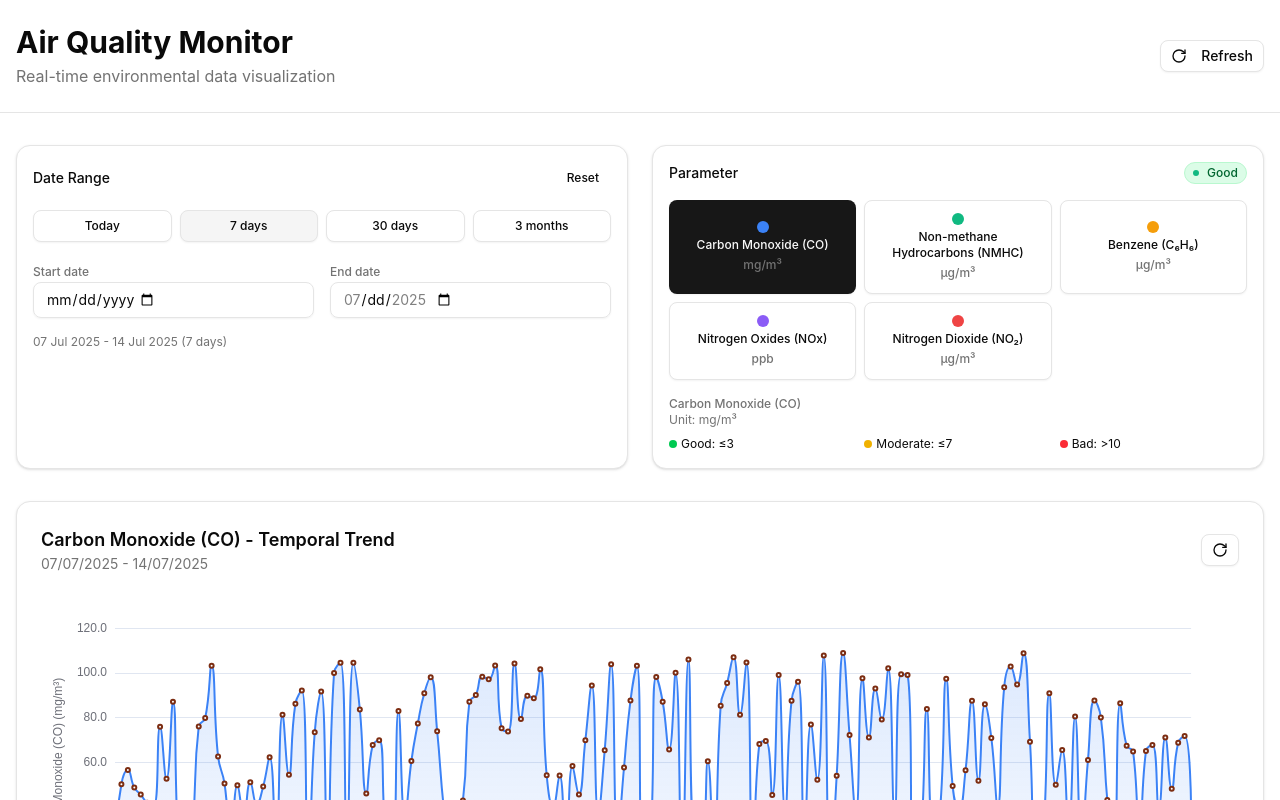
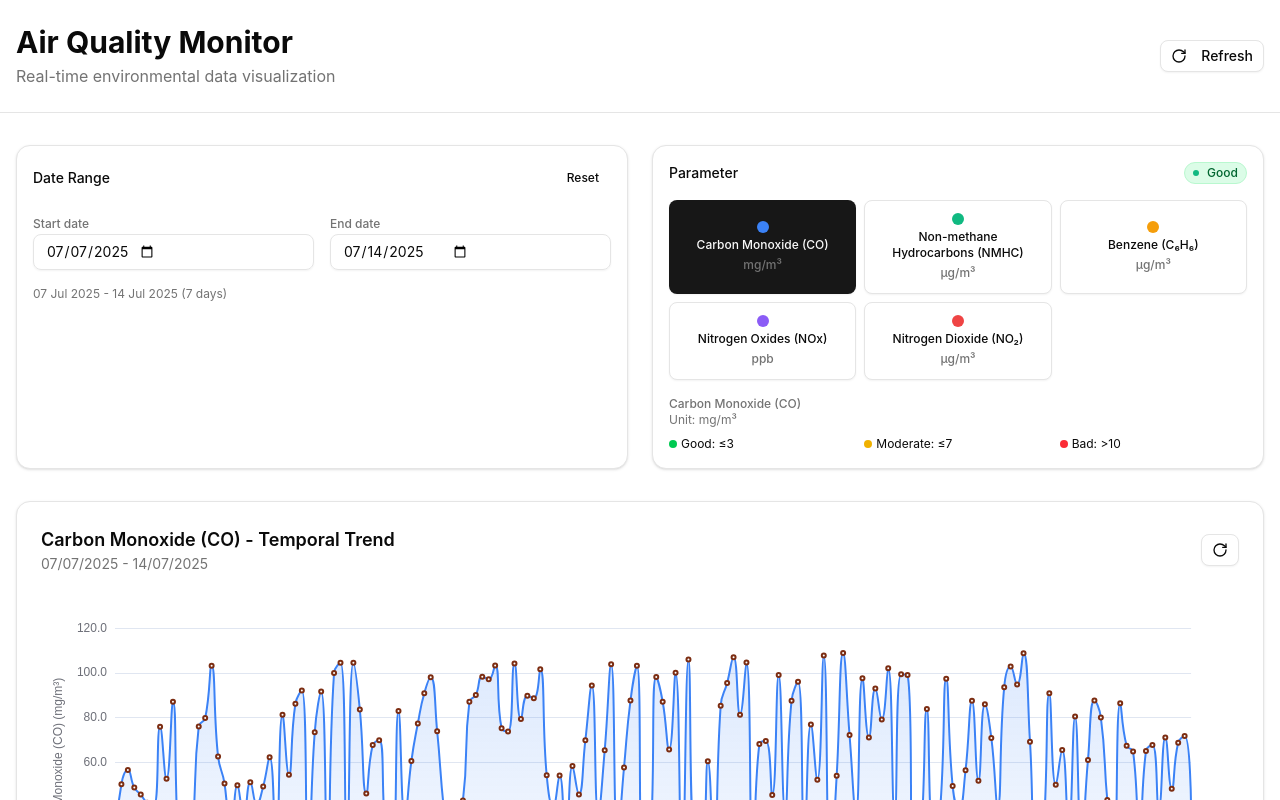
Before and after one commit to juliocesarpg92/AQI-Dashboard, a Vue app in the folder front/: page / in a window 1280 px wide. Shown: the top 800 px of the page. Built offline with nearby package versions, Linux system fonts and the light colour scheme.

Commit message:
fix(front): :bug: date input handling  and remove date presets in DateRangeFilter component

```diff
--- a/front/src/components/DateRangeFilter.vue
+++ b/front/src/components/DateRangeFilter.vue
@@ -16,21 +16,6 @@
         </Button>
       </div>
 
-      <!-- QUICK PRESETS -->
-      <div class="grid grid-cols-2 lg:grid-cols-4 gap-2">
-        <Button
-          v-for="preset in presets"
-          :key="preset.label"
-          variant="outline"
-          size="sm"
-          @click="applyPreset(preset)"
-          :class="{ 'bg-accent': isActivePreset(preset) }"
-          class="text-xs"
-        >
-          {{ preset.label }}
-        </Button>
-      </div>
-
       <!-- DATE INPUTS -->
       <div class="grid grid-cols-1 md:grid-cols-2 gap-4">
         <!-- START DATE -->
@@ -39,9 +24,8 @@
             Start date
           </label>
           <Input
+            v-model="startDateInput"
             type="date"
-            :value="formatInputDate(localRange.startDate)"
-            @input="updateStartDate"
             :max="formatInputDate(localRange.endDate)"
             class="text-sm"
           />
@@ -52,11 +36,9 @@
             End date
           </label>
           <Input
+            v-model="endDateInput"
             type="date"
-            :value="formatInputDate(localRange.endDate)"
-            @input="updateEndDate"
             :min="formatInputDate(localRange.startDate)"
-            :max="formatInputDate(new Date())"
             class="text-sm"
           />
         </div>
@@ -71,108 +53,50 @@
 </template>
 
 <script setup lang="ts">
-import { ref, watch } from "vue"
-import {
-  format,
-  differenceInDays,
-  subDays,
-  subMonths,
-  startOfDay,
-  endOfDay,
-} from "date-fns"
+import { ref, watch, computed } from "vue"
+import { format, differenceInDays, subDays } from "date-fns"
 
 import type { DateRange } from "@/types/air-quality"
 import { Card } from "@/components/ui/card"
 import { Button } from "@/components/ui/button"
 import { Input } from "@/components/ui/input"
 
-interface DatePreset {
-  label: string
-  getValue: () => DateRange
+interface Props {
+  modelValue: DateRange
 }
 
-const props = defineProps({
-  modelValue: {
-    type: Object as () => DateRange,
-    required: true,
-  },
-})
+const props = defineProps<Props>()
 const emit = defineEmits<{
   "update:modelValue": [value: DateRange]
 }>()
 
 const localRange = ref<DateRange>({ ...props.modelValue })
 
-const presets: DatePreset[] = [
-  {
-    label: "Today",
-    getValue: () => ({
-      startDate: startOfDay(new Date()),
-      endDate: endOfDay(new Date()),
-    }),
-  },
-  {
-    label: "7 days",
-    getValue: () => ({
-      startDate: subDays(new Date(), 7),
-      endDate: new Date(),
-    }),
-  },
-  {
-    label: "30 days",
-    getValue: () => ({
-      startDate: subDays(new Date(), 30),
-      endDate: new Date(),
-    }),
-  },
-  {
-    label: "3 months",
-    getValue: () => ({
-      startDate: subMonths(new Date(), 3),
-      endDate: new Date(),
-    }),
-  },
-]
-
 const formatInputDate = (date: Date): string => {
   return format(date, "yyyy-MM-dd")
 }
 
-const updateStartDate = (event: Event) => {
-  const target = event.target as HTMLInputElement
-  const newDate = new Date(target.value)
+const startDateInput = computed({
+  get: () => formatInputDate(localRange.value.startDate),
+  set: (value: string) => {
+    const newDate = new Date(value)
     if (!isNaN(newDate.getTime())) {
       localRange.value.startDate = newDate
       emitUpdate()
     }
-}
+  },
+})
 
-const updateEndDate = (event: Event) => {
-  const target = event.target as HTMLInputElement
-  const newDate = new Date(target.value)
+const endDateInput = computed({
+  get: () => formatInputDate(localRange.value.endDate),
+  set: (value: string) => {
+    const newDate = new Date(value)
     if (!isNaN(newDate.getTime())) {
       localRange.value.endDate = newDate
       emitUpdate()
     }
-}
-
-const applyPreset = (preset: DatePreset) => {
-  localRange.value = preset.getValue()
-  emitUpdate()
-}
-
-const isActivePreset = (preset: DatePreset): boolean => {
-  const presetRange = preset.getValue()
-  const diffFrom = Math.abs(
-    localRange.value.startDate.getTime() - presetRange.startDate.getTime()
-  )
-  const diffTo = Math.abs(
-    localRange.value.endDate.getTime() - presetRange.endDate.getTime()
-  )
-
-  // 1-day tolerance to consider preset active
-  return diffFrom < 24 * 60 * 60 * 1000 && diffTo < 24 * 60 * 60 * 1000
-}
+  },
+})
 
 const resetToDefault = () => {
   localRange.value = {
```
Lines whose indentation alone changed are shown as unchanged.
